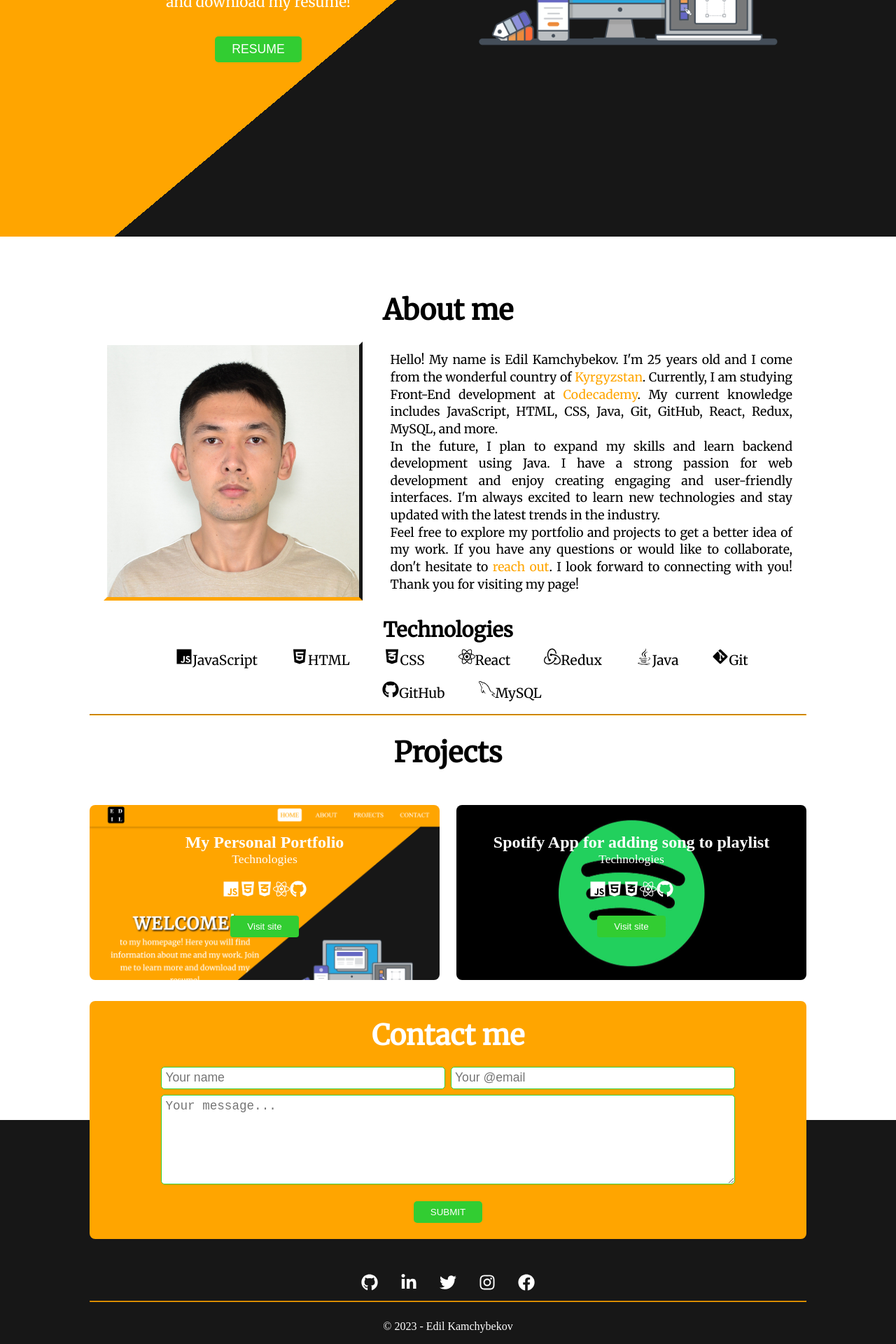
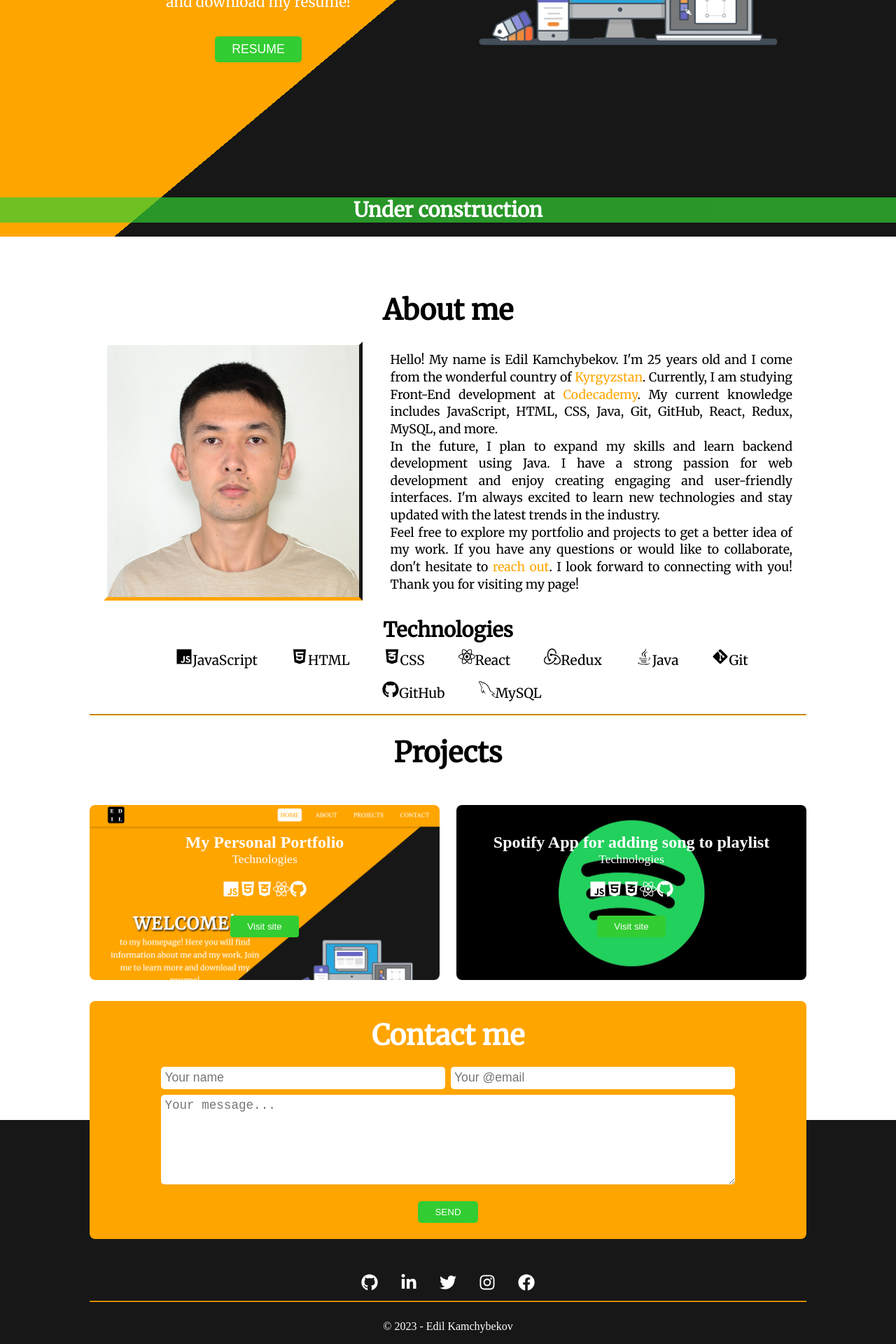
Before and after one commit to edilk/portfolio, a React (Create React App) app: page / in a window 1280 px wide. Shown: the part 462-2382 px from the top of the page at 70% size. Built offline with nearby package versions, Linux system fonts and the light colour scheme.

Commit message:
Sending message added

```diff
--- a/package.json
+++ b/package.json
@@ -3,6 +3,7 @@
   "version": "0.1.0",
   "private": true,
   "dependencies": {
+    "@emailjs/browser": "^3.11.0",
     "@emotion/react": "^11.11.1",
     "@emotion/styled": "^11.11.0",
     "@mui/icons-material": "^5.11.16",
--- a/src/components/contacts/Contact.js
+++ b/src/components/contacts/Contact.js
@@ -1,24 +1,74 @@
-import { useState } from 'react';
+import { useEffect, useRef, useState } from 'react';
+import { FaCheckCircle } from 'react-icons/fa';
+import { BsExclamationCircleFill } from 'react-icons/bs';
+import emailjs from '@emailjs/browser';
 import './contact.css';
 
 export default function Contact() {
 
     const [name, setName] = useState('');
     const [email, setEmail] = useState('');
-    const [message, setMessage] = useState('')
+    const [message, setMessage] = useState('');
+    const [resultMsg, setResultMsg] = useState({});
+    const [isSuccessfull, setIsSuccessfull] = useState('');
+    const [showResultMsg, setShowResultMsg] = useState(false);
 
-    function handleSubmit(e) {
+    const form = useRef();
+
+    function handleSend(e) {
         e.preventDefault();
+
+        emailjs
+            .sendForm('service_58cmamh',
+                'template_ndbou3n',
+                form.current,
+                'CHTFW7f3QwyDaO3Sr')
+            .then((result) => {
+                console.log(result.text);
+                setIsSuccessfull(true);
+            }, (error) => {
+                console.log(error.text);
+                setIsSuccessfull(false);
+            })
+            .finally(() => {
+                setName('');
+                setEmail('');
+                setMessage('');
+                setShowResultMsg(true);
+                setTimeout(() => {
+                    setShowResultMsg(false);
+                }, 5000);
+            });
+
     }
+
+    useEffect(() => {
+        setResultMsg(isSuccessfull ?
+        {
+            msg: 'Message sent successfully!',
+            icon: FaCheckCircle
+        } :
+        {
+            msg: 'Error sending your message!',
+            icon: BsExclamationCircleFill
+        });
+    }, [isSuccessfull])
 
     return (
         <section className="contact">
             <h2>Contact me</h2>
-            <form onSubmit={handleSubmit}>
+            {showResultMsg && (
+                <div className={isSuccessfull ? 'success' : 'fail'}>
+                    <resultMsg.icon className='msgIcon'/>
+                    <p>{resultMsg.msg}</p>
+                </div>
+            )}
+            <form ref={form} onSubmit={handleSend}>
                 <div className='contact-input'>
                     <input
                         type="text"
                         id="name"
+                        name='user_name'
                         placeholder="Your name"
                         required
                         value={name}
@@ -28,6 +78,7 @@ export default function Contact() {
                     <input
                         type="email"
                         id="email"
+                        name='user_email'
                         placeholder="Your @email"
                         required
                         value={email}
@@ -38,11 +89,12 @@ export default function Contact() {
                 <textarea
                     placeholder='Your message...'
                     required
+                    name='message'
                     value={message}
                     onChange={(event) => {
                         setMessage(event.target.value);
                     }}/>
-                <input type="submit" value={'Submit'}/>
+                <input type="submit" value={'Send'}/>
             </form>
         </section>
     );
--- a/src/components/contacts/contact.css
+++ b/src/components/contacts/contact.css
@@ -34,7 +34,7 @@ form {
     width: 100%;
     height: 32px;
     border-radius: 5px;
-    border: 1px solid #32cd32;
+    border: none;
     font-size: 1.1rem;
     padding: 5px;
 }
@@ -46,7 +46,7 @@ textarea {
     border-radius: 5px;
     font-size: 1.1rem;
     padding: 5px;
-    border: 1px solid #32cd32;
+    border: none;
 }
 
 input[type="submit"] {
@@ -74,6 +74,64 @@ textarea:focus {
     outline-color: #32cd32;
 }
 
+.success {
+    position: fixed;
+    padding: 16px;
+    top: 100px;
+    right: 0;
+    z-index: 5;
+    width: 250px;
+    display: flex;
+    color: #32cd32;
+    background-color: #fff;
+    border-radius: 5px;
+    font-size: 20px;
+    box-shadow: 2px 2px 2px rgba(0, 0, 0, 0.3);
+    animation: slideFromRight 0.4s ease-out;
+}
+
+.fail {
+    position: fixed;
+    padding: 16px;
+    top: 100px;
+    right: 0;
+    z-index: 5;
+    width: 250px;
+    display: flex;
+    align-items: center;
+    color: #ff0000;
+    background-color: #fff;
+    border-radius: 5px;
+    font-size: 20px;
+    box-shadow: 2px 2px 2px rgba(0, 0, 0, 0.3);
+    animation: slideFromRight 0.4s ease-out;
+}
+
+.success p,
+.fail p {
+    padding-left: 5px;
+}
+
+.msgIcon {
+    font-size: 2rem;
+}
+
+@keyframes slideFromRight {
+    0% {
+        opacity: 0;
+        transform: translateX(100%);
+    }
+
+    100% {
+        opacity: 1;
+        transform: translateX(0%);
+    }
+}
+
+
+
+
+
 @media (min-width: 768px) {
 
     .contact {
--- a/src/components/footer/Footer.js
+++ b/src/components/footer/Footer.js
@@ -4,6 +4,9 @@ import { FaFacebook, FaGithub, FaInstagram, FaLinkedinIn, FaTwitter } from 'reac
 export default function Footer() {
     return (
         <footer>
+            <div className='contruction'>
+                <h3>Under construction</h3>
+            </div>
             <section>
                 <ul>
                     <li><a href='https://github.com/edilk/' rel='noreferrer' target='_blank'><FaGithub /></a></li>
--- a/src/components/footer/footer.css
+++ b/src/components/footer/footer.css
@@ -48,6 +48,17 @@ footer a:hover {
     transition: transform 0.4s ease-out;
 }
 
+.contruction {
+    position: fixed;
+    width: 100%;
+    text-align: center;
+    bottom: 20px;
+    background-color: rgba(50, 205, 50, 0.7);
+    color: #fff;
+    z-index: 5;
+
+}
+
 @media (min-width: 768px) {
     footer {
         height: 320px;
```
Also changed, not shown: 1 other file (tests, documents, lock files or other folders).
